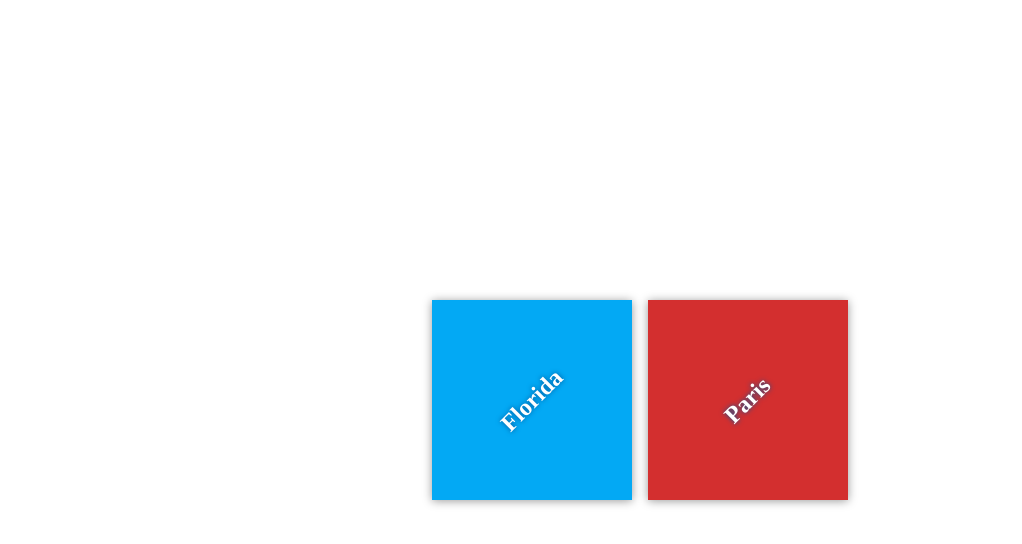
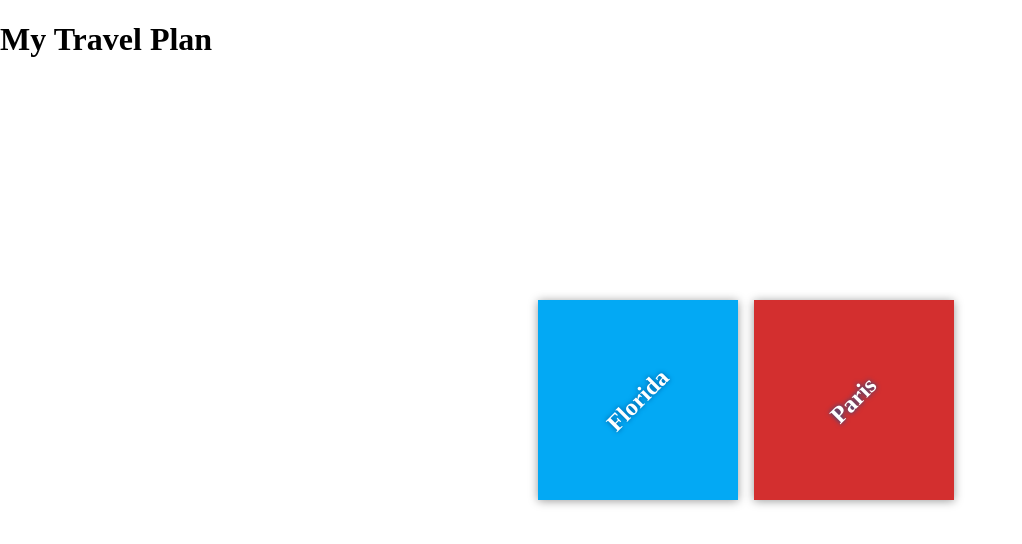
Before and after one commit to liyb-gz/git-course-my-travel-plan, a plain HTML site: page index.html in a window 1280 px wide. Shown: the whole page, without its empty margins (0-1022 px from the left). Drawn offline with Linux system fonts and the light colour scheme.

Commit message:
add header

```diff
--- a/index.html
+++ b/index.html
@@ -7,6 +7,10 @@
     <link rel="stylesheet" href="css/app.css">
 </head>
 <body>
+
+    <header>
+        <h1>My Travel Plan</h1>
+    </header>
 
     <div class="container">
         <div class="destination-container">
```
